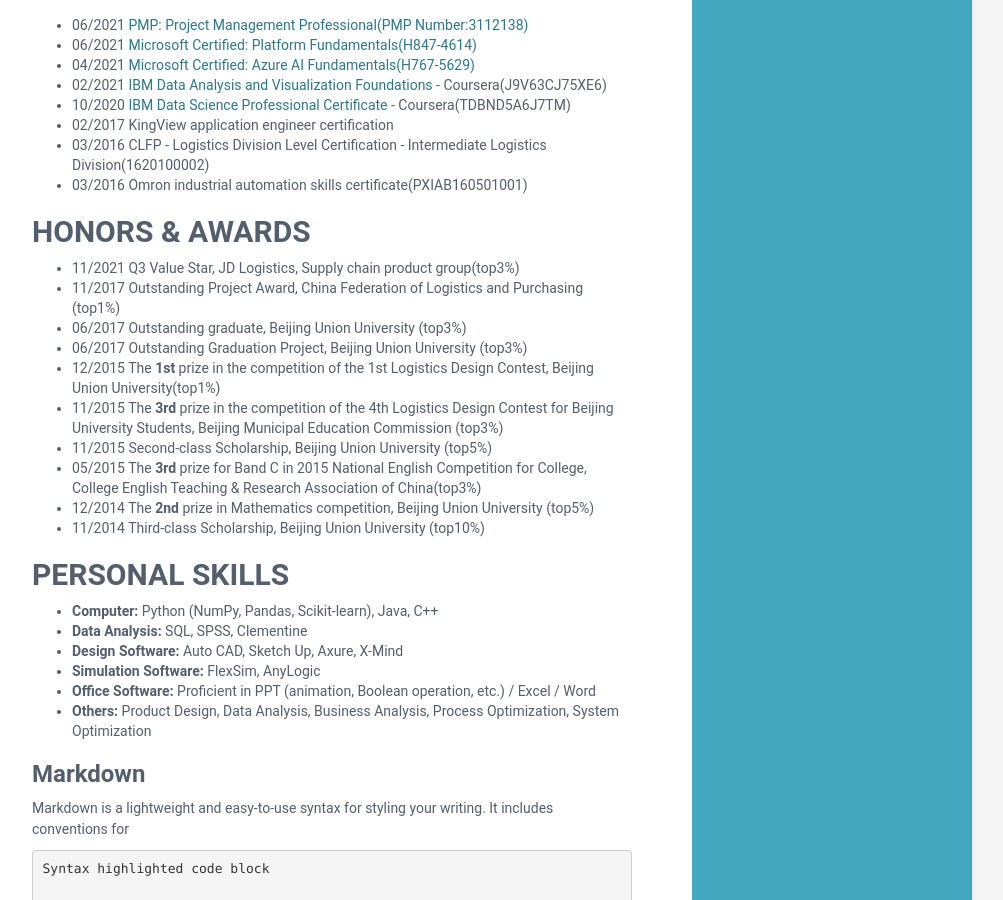
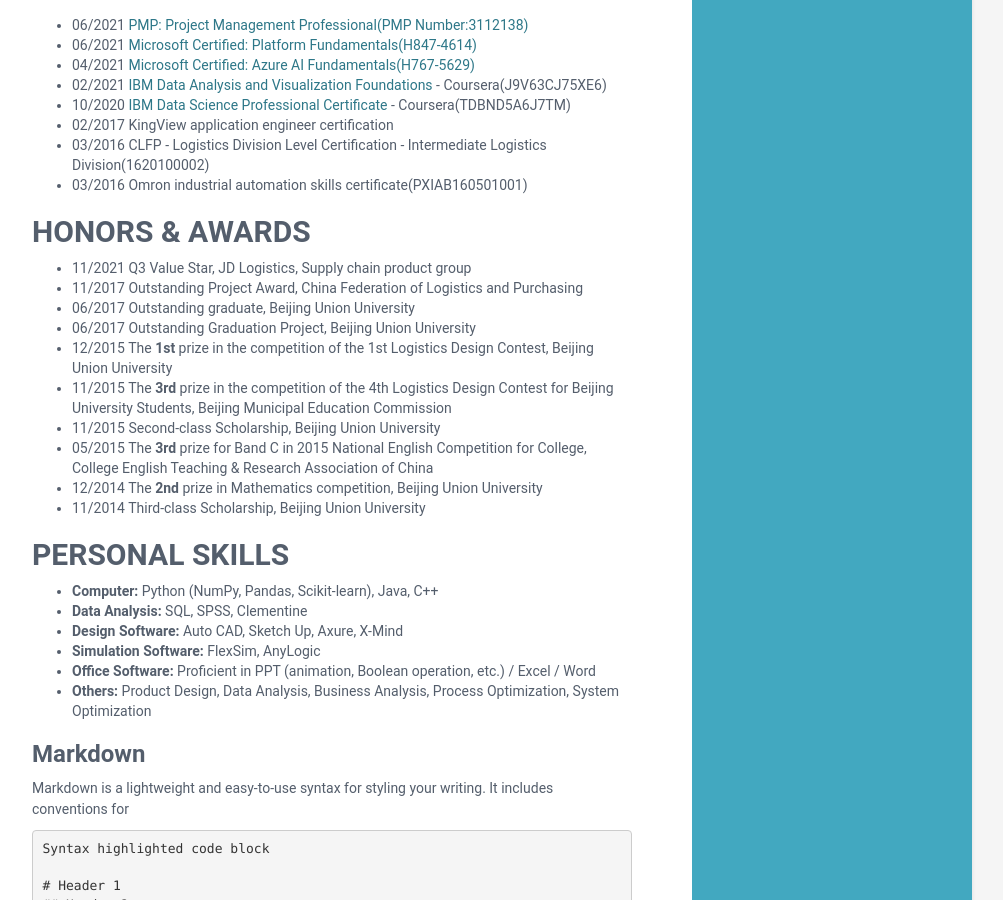
Before and after one commit to Ukie555/ukie555.github.io, a Jekyll site: the page built from index.md, in a window 1280 px wide and 900 px high, scrolled down 3868 px. Shown: the whole window, without its empty margins (168-1171 px from the left). Built offline with Jekyll 4.4.1, drawn with Linux system fonts in a browser that asks for light colours; our own code applies the rules of GitHub Pages for plain Markdown files.

Commit message:
Update index.md

```diff
--- a/index.md
+++ b/index.md
@@ -120,16 +120,16 @@ _As the project manager, consolidate Xiaomi logistics operation characteristics
 
 ## HONORS & AWARDS
 
-- 11/2021   Q3 Value Star, JD Logistics, Supply chain product group(top3%)
-- 11/2017   Outstanding Project Award, China Federation of Logistics and Purchasing (top1%)
-- 06/2017   Outstanding graduate, Beijing Union University (top3%)
-- 06/2017   Outstanding Graduation Project, Beijing Union University (top3%)
-- 12/2015   The **1st** prize in the competition of the 1st Logistics Design Contest, Beijing Union University(top1%)
-- 11/2015   The **3rd** prize in the competition of the 4th Logistics Design Contest for Beijing University Students, Beijing Municipal Education Commission (top3%)
-- 11/2015   Second-class Scholarship, Beijing Union University (top5%)
-- 05/2015   The **3rd** prize for Band C in 2015 National English Competition for College, College English Teaching & Research Association of China(top3%)
-- 12/2014   The **2nd** prize in Mathematics competition, Beijing Union University (top5%)
-- 11/2014   Third-class Scholarship, Beijing Union University (top10%)
+- 11/2021   Q3 Value Star, JD Logistics, Supply chain product group
+- 11/2017   Outstanding Project Award, China Federation of Logistics and Purchasing
+- 06/2017   Outstanding graduate, Beijing Union University
+- 06/2017   Outstanding Graduation Project, Beijing Union University
+- 12/2015   The **1st** prize in the competition of the 1st Logistics Design Contest, Beijing Union University
+- 11/2015   The **3rd** prize in the competition of the 4th Logistics Design Contest for Beijing University Students, Beijing Municipal Education Commission
+- 11/2015   Second-class Scholarship, Beijing Union University
+- 05/2015   The **3rd** prize for Band C in 2015 National English Competition for College, College English Teaching & Research Association of China
+- 12/2014   The **2nd** prize in Mathematics competition, Beijing Union University
+- 11/2014   Third-class Scholarship, Beijing Union University
 
 ## PERSONAL SKILLS
 
```
